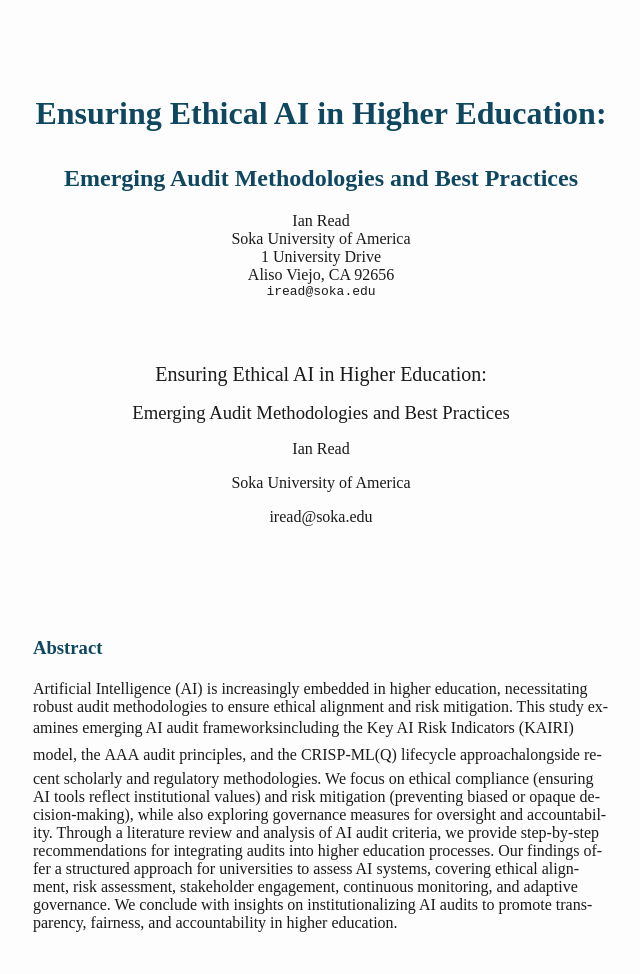
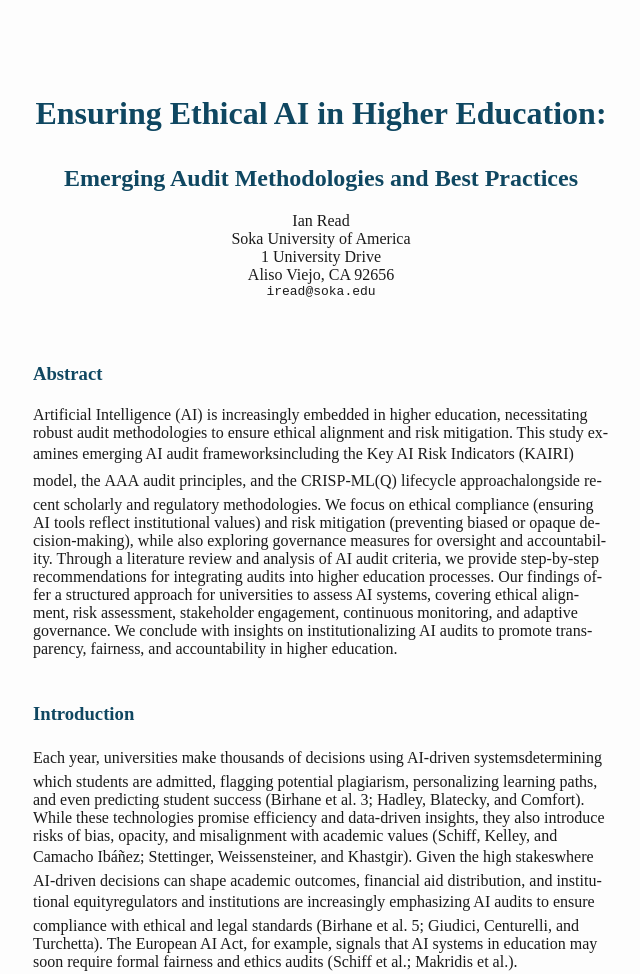
Before and after one commit to writeian/AI_Audits_Higher_Ed, a plain HTML site: page index.html in a window 1280 px wide. Shown: the top 974 px of the page, without its empty margins (319-959 px from the left). Drawn offline with Linux system fonts and the light colour scheme.

Commit message:
Update index.html
Header changes

```diff
--- a/index.html
+++ b/index.html
@@ -83,25 +83,6 @@ word-wrap:break-word'>
 </header>
 
 <div class=WordSection1>
-
-<p class=MsoNormal align=center style='text-align:center'><span
-style='font-size:15.0pt;line-height:115%;font-family:"Times New Roman",serif'>Ensuring
-Ethical AI in Higher Education: <o:p></o:p></span></p>
-
-<p class=MsoNormal align=center style='text-align:center'><span
-style='font-size:14.0pt;line-height:115%;font-family:"Times New Roman",serif'>Emerging
-Audit Methodologies and Best Practices<o:p></o:p></span></p>
-
-<p class=MsoNormal align=center style='text-align:center'><span
-style='font-family:"Times New Roman",serif'>Ian Read<o:p></o:p></span></p>
-
-<p class=MsoNormal align=center style='text-align:center'><span
-style='font-family:"Times New Roman",serif'>Soka University of America<o:p></o:p></span></p>
-
-<p class=MsoNormal align=center style='text-align:center'><span
-style='font-family:"Times New Roman",serif'>iread@soka.edu<o:p></o:p></span></p>
-
-<h1><span style='font-size:14.0pt;line-height:115%;font-family:"Times New Roman",serif'><o:p>&nbsp;</o:p></span></h1>
 
 <h1><span style='font-size:14.0pt;line-height:115%;font-family:"Times New Roman",serif'>Abstract<o:p></o:p></span></h1>
 
```
